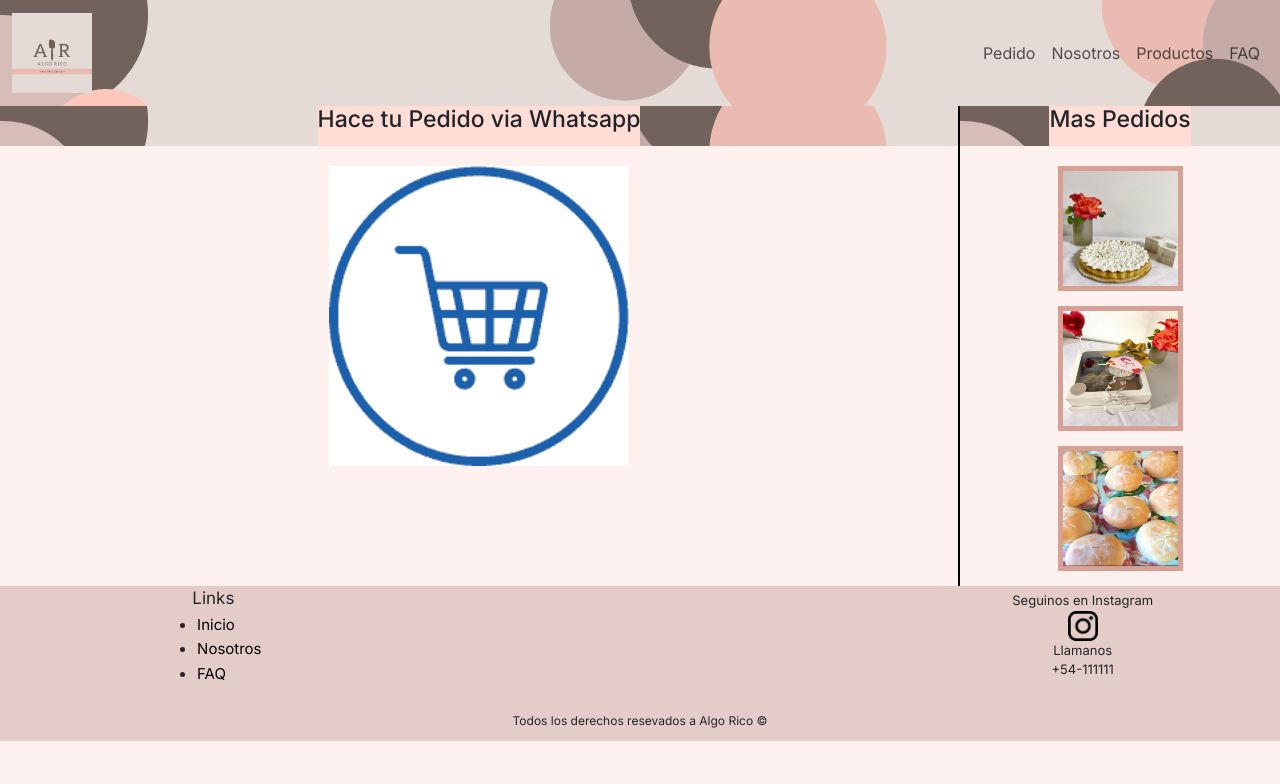
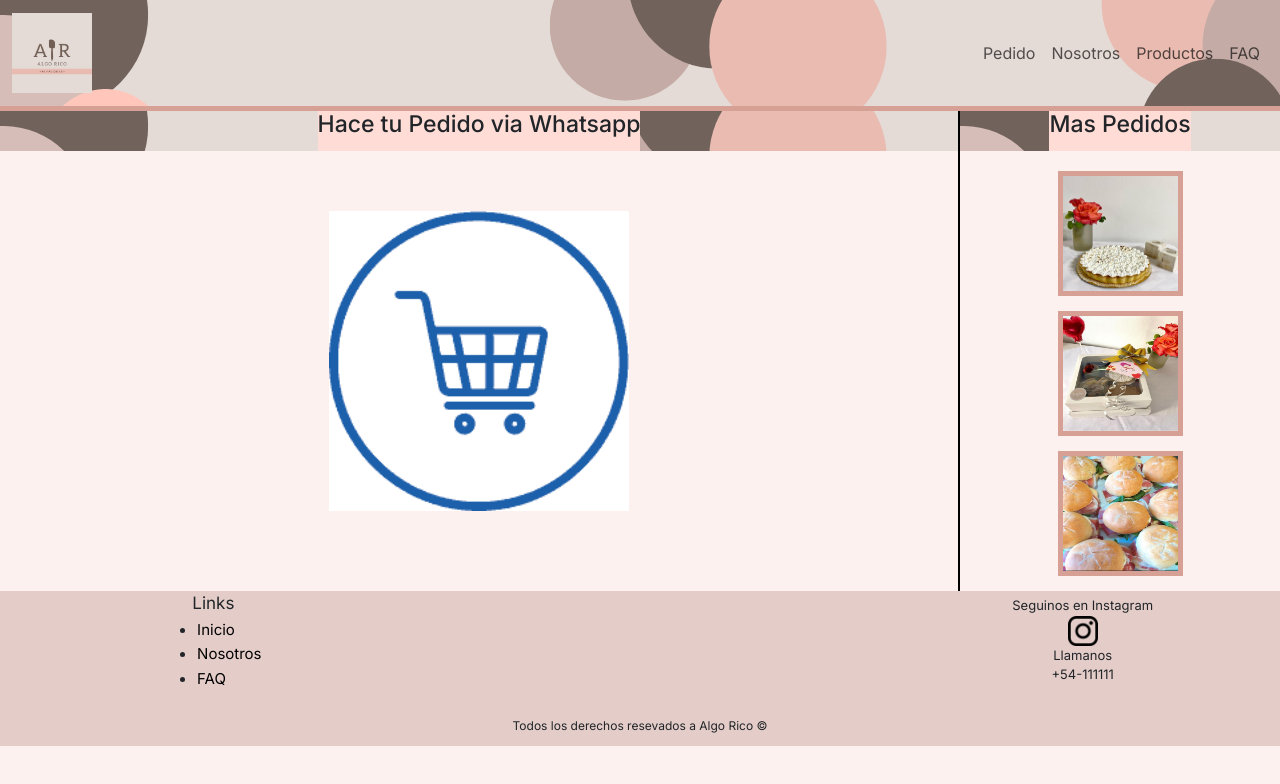
Before and after one commit to SantiBascal/PreEntrega2-SantiBascalCorrea, a plain HTML site: page pages/pedido.html in a window 1280 px wide. Drawn offline with nearby package versions, Linux system fonts and the light colour scheme.

Commit message:
Page Pedido terminado (Todas resoluciones)

```diff
--- a/css/style.css
+++ b/css/style.css
@@ -112,6 +112,10 @@ footer p {
 }
 
 /* Pedidos Mobile */
+
+#pedido{
+    border-top: 5px rgb(214, 160, 148) solid;
+}
 
 .separadorPedido{
     margin-top: 0px;
@@ -388,4 +392,8 @@ footer p {
     .copyright .copyrightP{
        font-size: 12px;
     }
+
+    .pedido a{
+        margin-top: 60px;
+    }
 }
```
